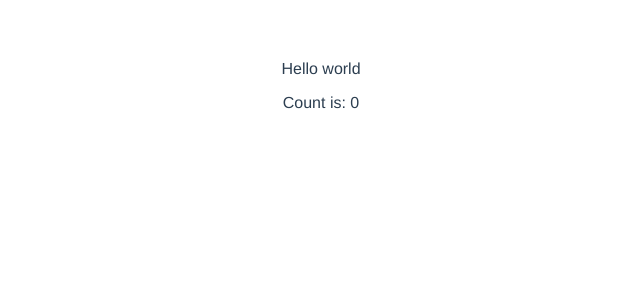
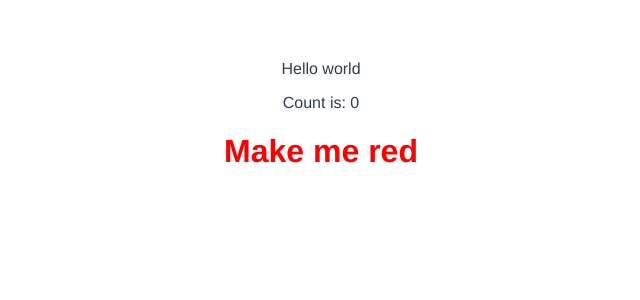
Before and after one commit to hayhyang/vue-tutorial, a Vue app: page / in a window 1280 px wide. Shown: the top 300 px of the page, without its empty margins (319-959 px from the left). Built offline with nearby package versions, Linux system fonts and the light colour scheme.

Commit message:
3. Attribute Bindings

```diff
--- a/src/App.vue
+++ b/src/App.vue
@@ -1,6 +1,7 @@
 <template>
   <div>{{ message }}</div>
   <p>Count is: {{counter.count}}</p>
+  <h1 :class="titleClass">Make me red</h1>
 </template>
 
 <script>
@@ -10,7 +11,8 @@ export default {
       message: 'Hello world',
       counter: {
         count: 0
-      }
+      },
+      titleClass: 'title'
     }
   }
 }
@@ -25,4 +27,8 @@ export default {
   color: #2c3e50;
   margin-top: 60px;
 }
+
+.title {
+  color: red;
+}
 </style>
```
